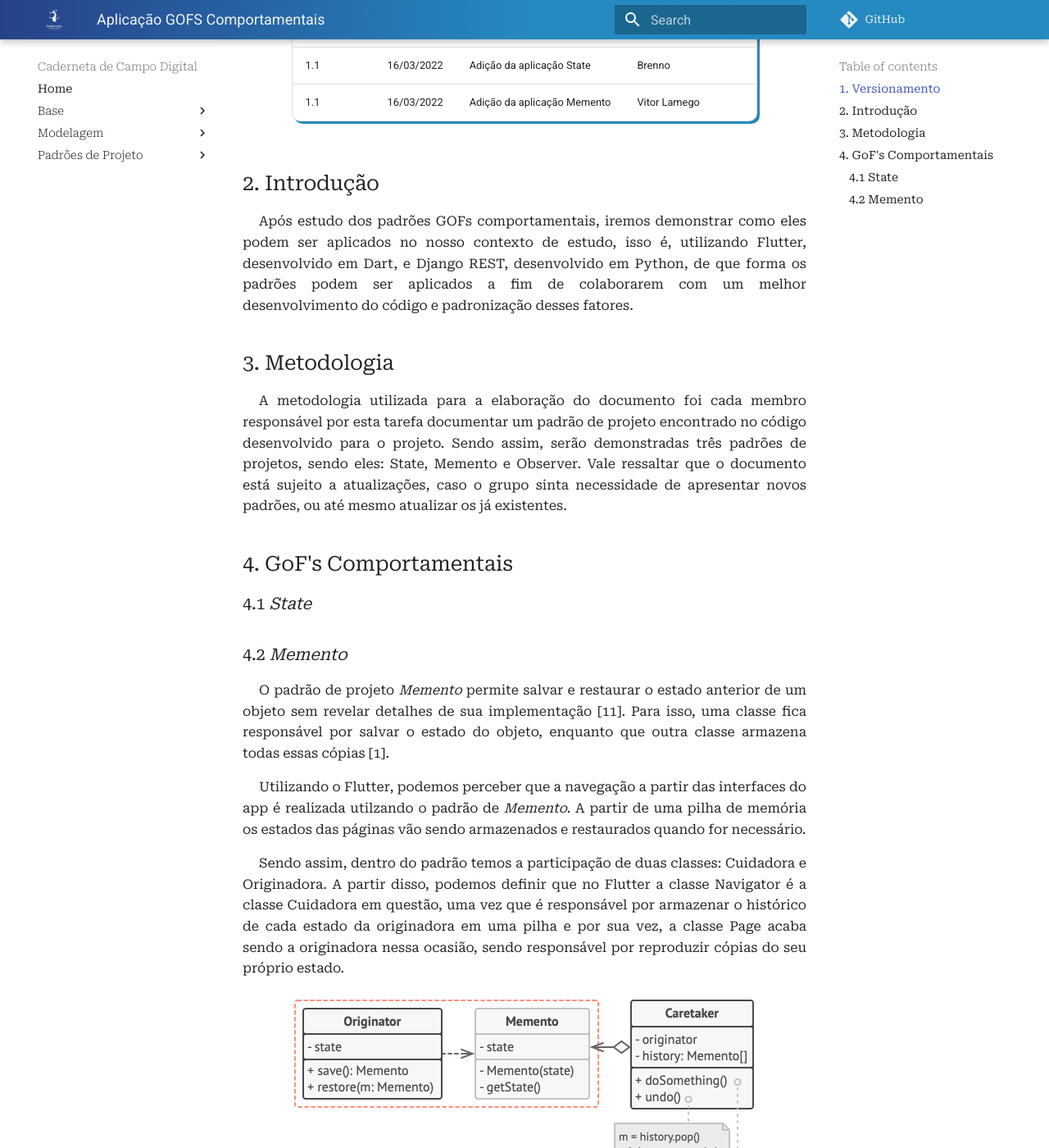
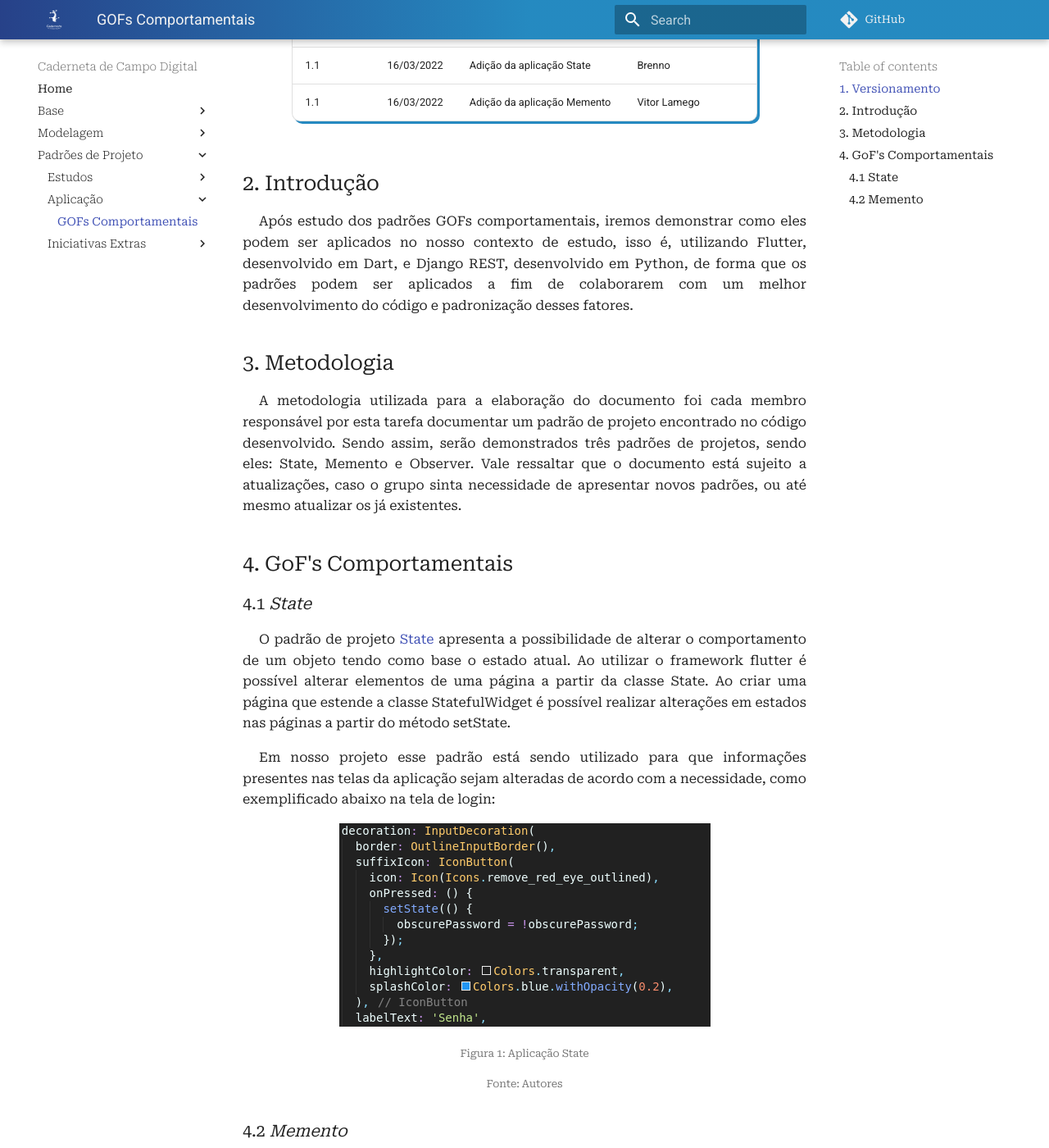
Before and after one commit to UnBArqDsw2021-2/2021.2_G4_CadernetaDeCampoDigital_docs, an MkDocs documentation site: the page built from docs/padroes_projetos/aplicacao/gofs_comportamentais.md, in a window 1280 px wide and 1400 px high, scrolled down 265 px. Shown: the whole window at 82% size. Built offline with MkDocs 1.6.1 and Material for MkDocs 9.7.7, drawn with Linux system fonts in a browser that asks for light colours; comment, search, counter and statistics services are not loaded.

Commit message:
#123 Adicionando topico state

```diff
--- a/docs/padroes_projetos/aplicacao/gofs_comportamentais.md
+++ b/docs/padroes_projetos/aplicacao/gofs_comportamentais.md
@@ -11,15 +11,24 @@
 
 ## 2. Introdução
 
-<p align="justify" style="text-indent: 20px">Após estudo dos padrões GOFs comportamentais, iremos demonstrar como eles podem ser aplicados no nosso contexto de estudo, isso é, utilizando Flutter, desenvolvido em Dart, e Django REST, desenvolvido em Python, de que forma os padrões podem ser aplicados a fim de colaborarem com um melhor desenvolvimento do código e padronização desses fatores.</p>
+<p align="justify" style="text-indent: 20px">Após estudo dos padrões GOFs comportamentais, iremos demonstrar como eles podem ser aplicados no nosso contexto de estudo, isso é, utilizando Flutter, desenvolvido em Dart, e Django REST, desenvolvido em Python, de forma que os padrões podem ser aplicados a fim de colaborarem com um melhor desenvolvimento do código e padronização desses fatores.</p>
 
 ## 3. Metodologia
 
-<p align="justify" style="text-indent: 20px">A metodologia utilizada para a elaboração do documento foi cada membro responsável por esta tarefa documentar um padrão de projeto encontrado no código desenvolvido para o projeto. Sendo assim, serão demonstradas três padrões de projetos, sendo eles: State, Memento e Observer. Vale ressaltar que o documento está sujeito a atualizações, caso o grupo sinta necessidade de apresentar novos padrões, ou até mesmo atualizar os já existentes.</p>
+<p align="justify" style="text-indent: 20px">A metodologia utilizada para a elaboração do documento foi cada membro responsável por esta tarefa documentar um padrão de projeto encontrado no código desenvolvido. Sendo assim, serão demonstrados três padrões de projetos, sendo eles: State, Memento e Observer. Vale ressaltar que o documento está sujeito a atualizações, caso o grupo sinta necessidade de apresentar novos padrões, ou até mesmo atualizar os já existentes.</p>
 
 ## 4. GoF's Comportamentais
 
 ### 4.1 <i>State</i>
+<p align="justify" style="text-indent: 20px"> O padrão de projeto <a href=https://unbarqdsw2021-2.github.io/2021.2_G4_CadernetaDeCampoDigital_docs/padroes_projetos/estudos/gofs_comportamentais/#42-state>State</a> apresenta a possibilidade de alterar o comportamento de um objeto tendo como base o estado atual. Ao utilizar o framework flutter é possível alterar elementos de uma página a partir da classe State. Ao criar uma página que estende a classe StatefulWidget é possível realizar alterações em estados nas páginas a partir do método setState.</p>
+
+<p align="justify" style="text-indent: 20px">Em nosso projeto esse padrão está sendo utilizado para que informações presentes nas telas da aplicação sejam alteradas de acordo com a necessidade, como exemplificado abaixo na tela de login: </p>
+
+<center>
+<img src="../../../assets/padroes_projetos/state_aplicacao.png" class="zoom">
+<h6>Figura 1: Aplicação State</h6>
+<h6>Fonte: Autores</h6>
+</center>
 
 ### 4.2 <i>Memento</i>
 
--- a/mkdocs.yml
+++ b/mkdocs.yml
@@ -95,8 +95,8 @@ nav:
       - GoFs Estruturais: padroes_projetos/estudos/gofs_estruturais.md
       - GRASP(s): padroes_projetos/estudos/grasp.md
       - Padrões emergentes: padroes_projetos/estudos/padroes_emergentes.md
-    # - Aplicação:
-    #   - ...
+    - Aplicação:
+      - GOFs Comportamentais: padroes_projetos/aplicacao/gofs_comportamentais.md
     - Iniciativas Extras:
       - Documentos alterados:
         - Modelagem Entidade-Relacionamento (MER): modelagem/extras/mer.md
```
Also changed, not shown: docs/assets/padroes_projetos/state_aplicacao.png (added).
